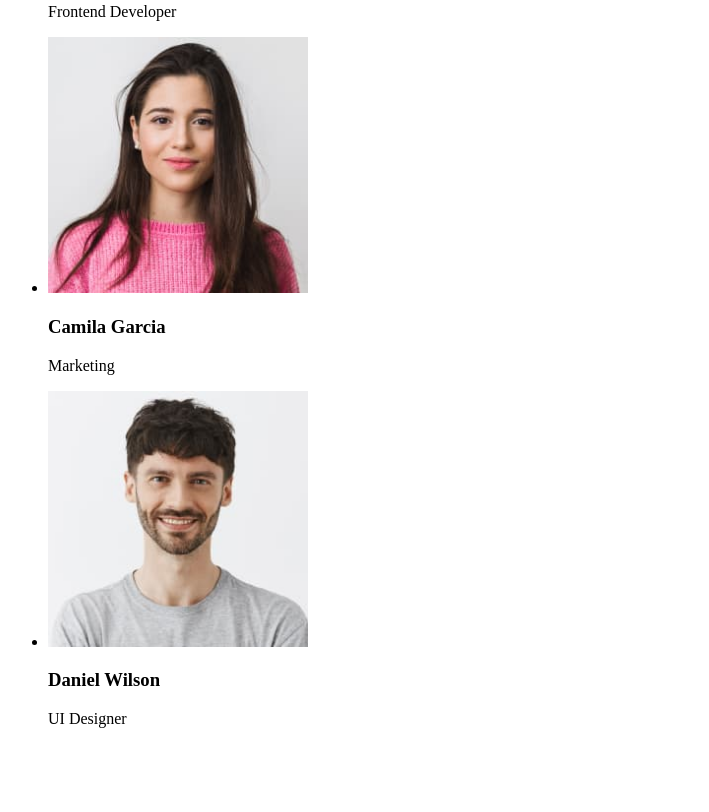
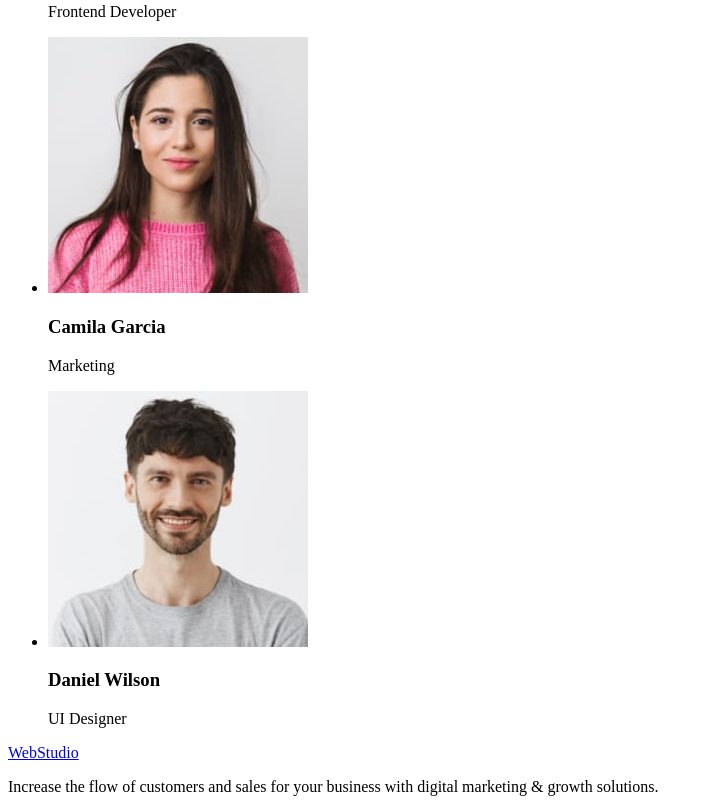
Before and after one commit to xmarka/Tutorial, a plain HTML site: page index.html in a window 1280 px wide. Shown: the part 2261-3073 px from the top of the page, without its empty margins (0-709 px from the left). Before the commit the page ends 3005 px from the top, so only its background shows below. Drawn offline with Linux system fonts and the light colour scheme.

Commit message:
5sekcija

```diff
--- a/index.html
+++ b/index.html
@@ -87,5 +87,9 @@
         </ul>
     </section>
    </main>
+   <footer>
+    <a href="./index.html">WebStudio</a>
+    <p>Increase the flow of customers and sales for your business with digital marketing & growth solutions.</p>
+   </footer>
 </body>
 </html>
```
